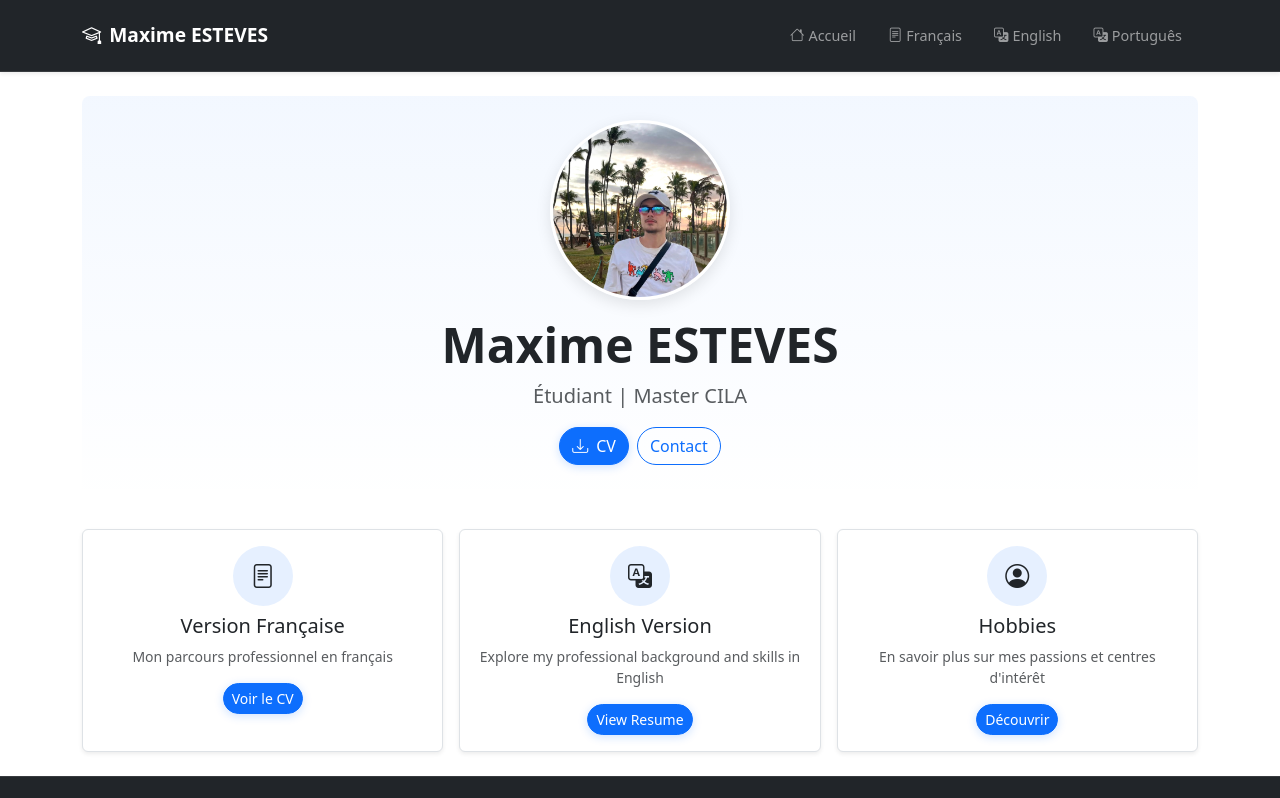
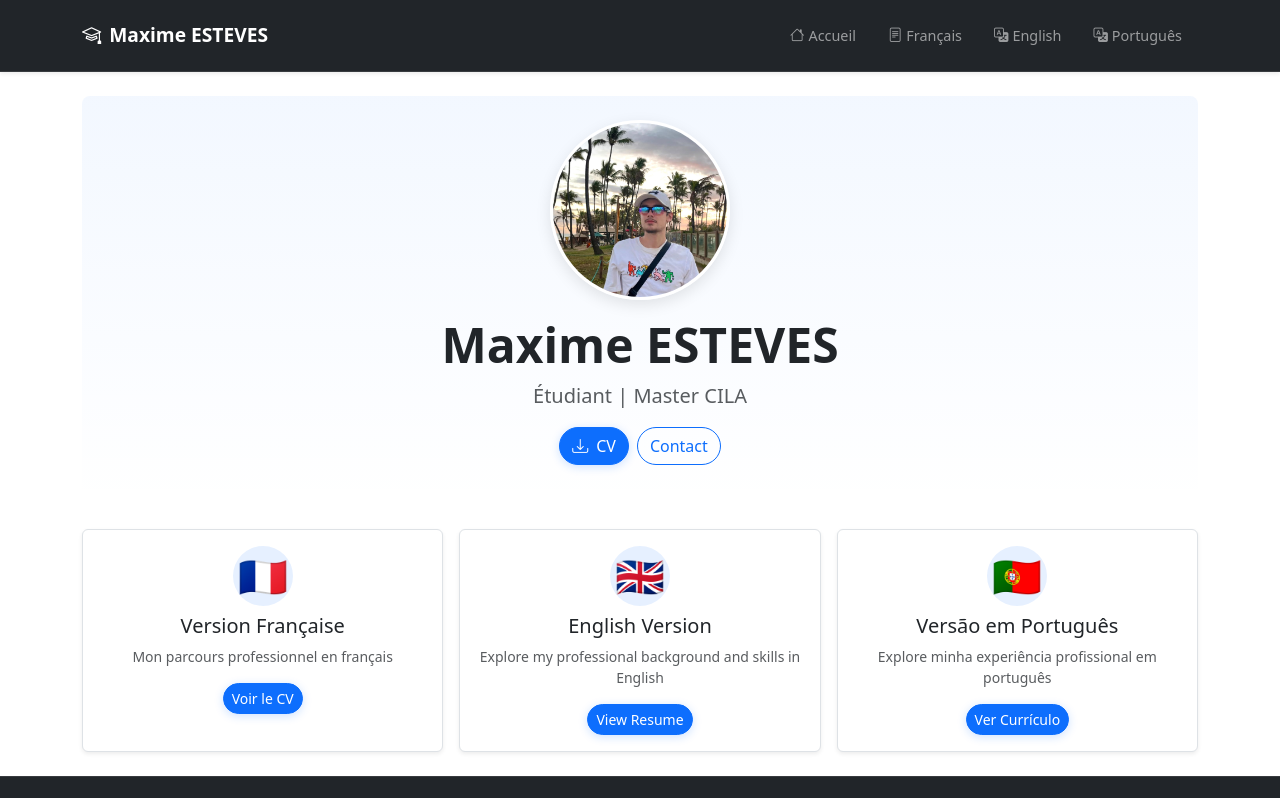
Before and after one commit to maxime-ets/maxime-ets, a plain HTML site: page index.html in a window 1280 px wide. Shown: the top 798 px of the page. Drawn offline with nearby package versions, Linux system fonts and the light colour scheme.

Commit message:
Update index.html

```diff
--- a/index.html
+++ b/index.html
@@ -80,8 +80,8 @@
         <div class="col-md-4">
           <div class="card h-100 border shadow-sm">
             <div class="card-body text-center p-3">
-              <div class="feature-icon mb-2">
-                <i class="bi bi-file-text"></i>
+              <div class="feature-icon mb-2 fs-1">
+                🇫🇷
               </div>
               <h5 class="card-title h5 mb-2">Version Française</h5>
               <p class="card-text small text-muted mb-3">
@@ -94,32 +94,28 @@
         <div class="col-md-4">
           <div class="card h-100 border shadow-sm">
             <div class="card-body text-center p-3">
-              <div class="feature-icon mb-2">
-                <i class="bi bi-translate"></i>
+              <div class="feature-icon mb-2 fs-1">
+                🇬🇧
               </div>
               <h5 class="card-title h5 mb-2">English Version</h5>
               <p class="card-text small text-muted mb-3">
                 Explore my professional background and skills in English
               </p>
-              <a href="en/cv.html" class="btn btn-sm btn-primary"
-                >View Resume</a
-              >
+              <a href="en/cv.html" class="btn btn-sm btn-primary">View Resume</a>
             </div>
           </div>
         </div>
         <div class="col-md-4">
           <div class="card h-100 border shadow-sm">
             <div class="card-body text-center p-3">
-              <div class="feature-icon mb-2">
-                <i class="bi bi-person-circle"></i>
+              <div class="feature-icon mb-2 fs-1">
+                🇵🇹
               </div>
-              <h5 class="card-title h5 mb-2">Hobbies</h5>
+              <h5 class="card-title h5 mb-2">Versão em Português</h5>
               <p class="card-text small text-muted mb-3">
-                En savoir plus sur mes passions et centres d'intérêt
+                Explore minha experiência profissional em português
               </p>
-              <a href="hobbies.html" class="btn btn-sm btn-primary"
-                >Découvrir</a
-              >
+              <a href="pt/cv.html" class="btn btn-sm btn-primary">Ver Currículo</a>
             </div>
           </div>
         </div>
```
